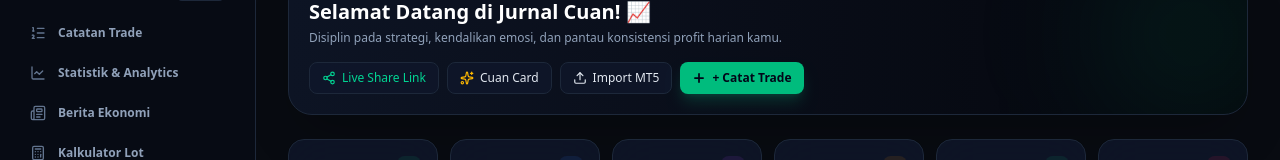
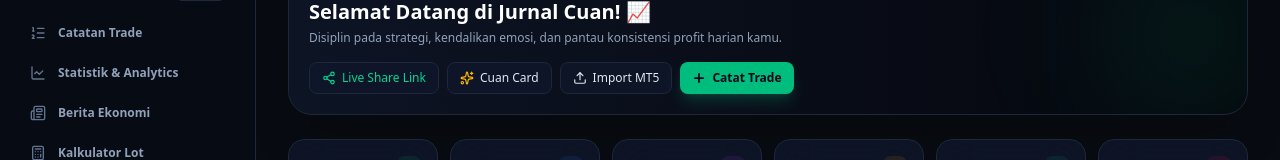
Before and after one commit to ibnuprtma/JurnalCuan, a Next.js app: page /dashboard in a window 1280 px wide. Shown: the part 157-317 px from the top of the page. Built offline with nearby package versions, Linux system fonts and the light colour scheme; no server answers; the database is empty.

Commit message:
fix: minor bug

```diff
--- a/app/dashboard/page.tsx
+++ b/app/dashboard/page.tsx
@@ -115,7 +115,7 @@ export default function DashboardPage() {
             className="gap-1.5 text-xs bg-emerald-500 hover:bg-emerald-400 text-slate-950 font-bold shadow-lg shadow-emerald-500/20"
           >
             <Plus className="h-3.5 w-3.5 stroke-[3]" />
-            <span>+ Catat Trade</span>
+            <span>Catat Trade</span>
           </Button>
         </div>
       </div>
```
